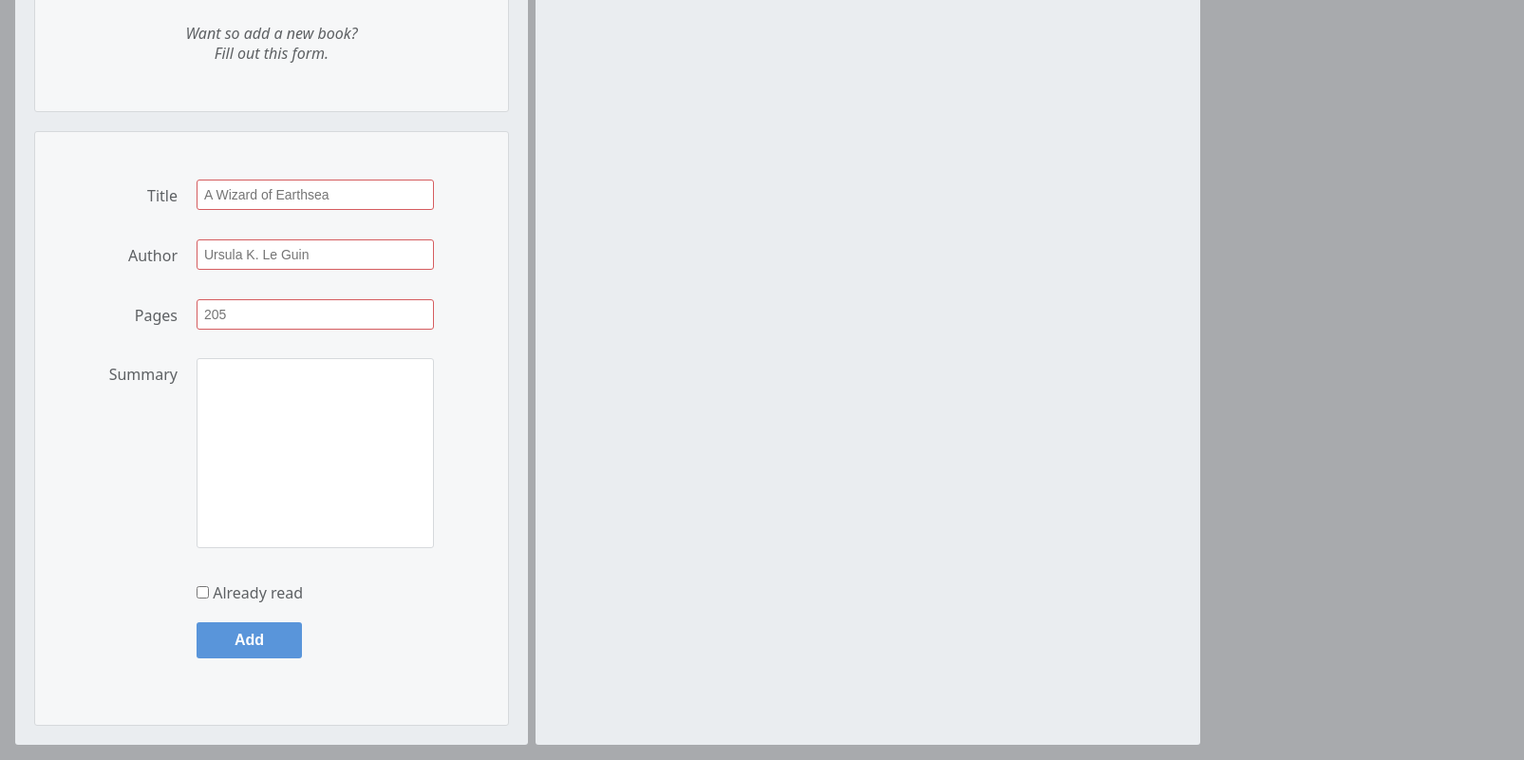
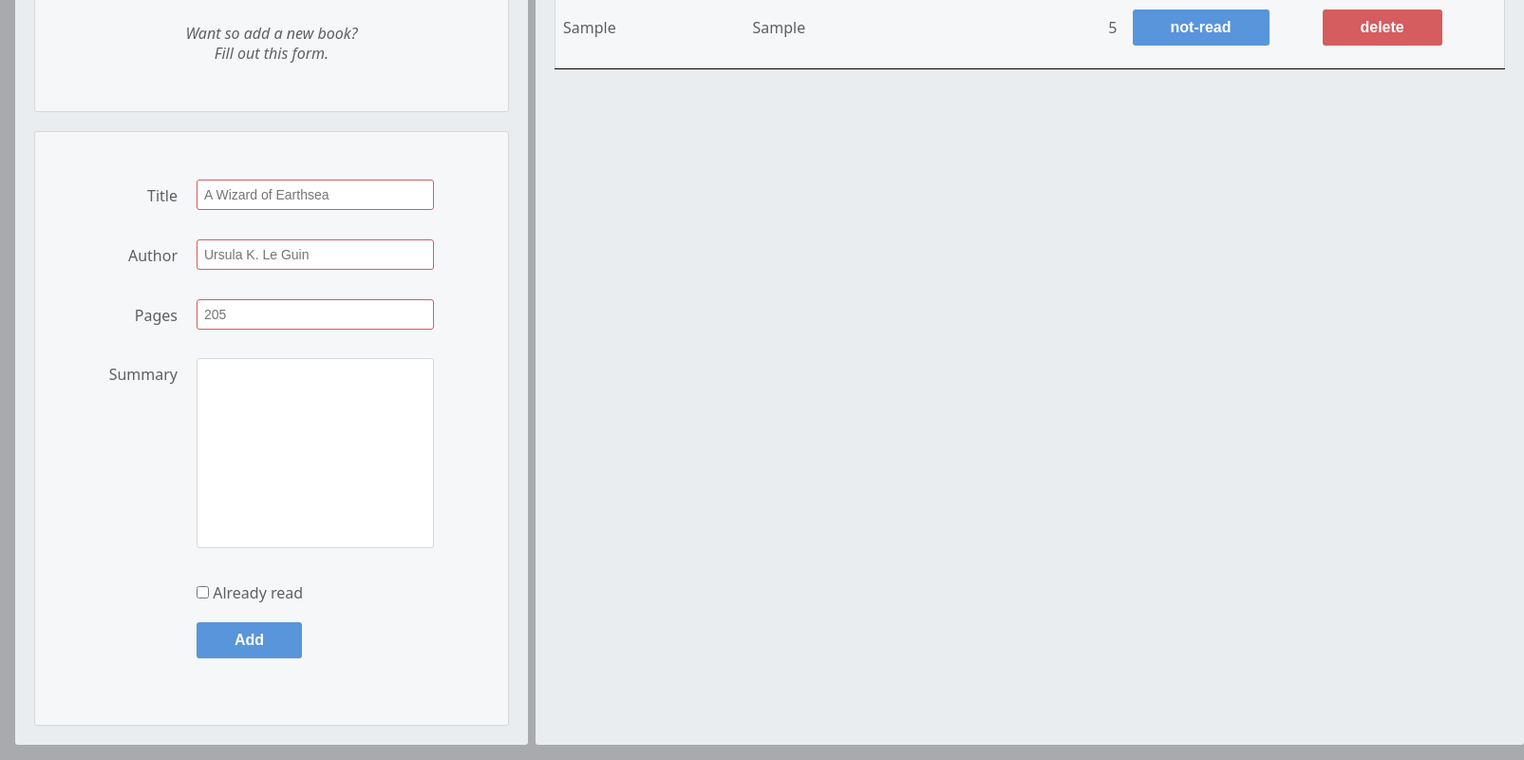
Before and after one commit to LorenzoS-93/library, a plain HTML site: page index.html in a window 1280 px wide. Both pictures are taken after typing "Sample", "Sample", "5", "Sample" into the empty fields and a click on the button "Add". Shown: the part 293-1093 px from the top of the page at 95% size, 1605 px wide, since content can reach past the window. Drawn offline with Linux system fonts and the light colour scheme.

Commit message:
feat: added delete button

```diff
--- a/index.html
+++ b/index.html
@@ -57,6 +57,7 @@
                         <th scope="col">Author</th>
                         <th scope="col">Pages</th>
                         <th scope="col">Read Status</th>
+                        <th scope="col">Delete</th>
                     </tr>
                 </table>
             </main>
--- a/main.js
+++ b/main.js
@@ -18,10 +18,13 @@ function library() {
         myLibrary.push(book);
     };
 
-
-    return {getLibrary, addBookToLibrary};
+    return { getLibrary, addBookToLibrary };
 }
 
+/*
+** A book rappresent one slot of the library
+** A book is formed by 5 attributes
+*/
 function book() {
     let title, author, pages, summary, readStatus;
 
@@ -39,14 +42,19 @@ function book() {
     const setSummary = (s) => summary = s;
     const setReadStatus = (r) => readStatus = r;
 
-    /* print debug function */
-    function getValue() {
-        return `Title: ${title}, Author: ${author}, Pages: ${pages}`;
-    }
+    /* The method switch the current read status */
+    const toggleReadStatus = () => {
+        if (readStatus === "is-read") {
+            readStatus = "not-read"
+        }
+        else {
+            readStatus = "is-read";
+        }
+    };
 
-    return {getTitle, getAuthor, getPages, getSummary, getReadStatus,
+    return { getTitle, getAuthor, getPages, getSummary, getReadStatus,
             setTitle, setAuthor, setPages, setSummary, setReadStatus,
-            getValue};
+            toggleReadStatus };
 }
 
 function screenManager() {
@@ -81,19 +89,44 @@ function screenManager() {
             const authorCell = document.createElement("td");
             authorCell.textContent = book.getAuthor();
             const pagesCell = document.createElement("td");
+            pagesCell.setAttribute("class", "pages");
             pagesCell.textContent = book.getPages();
             const readStatusCell = document.createElement("td");
-            readStatusCell.textContent = book.getReadStatus();
+            readStatusCell.setAttribute("class", "button-cell");
+            const readToggleButton = document.createElement("button");
+            readToggleButton.setAttribute("id", `${library.indexOf(book)}`);
+            readToggleButton.textContent = book.getReadStatus();
+            const deleteCell = document.createElement("td");
+            deleteCell.setAttribute("class", "button-cell");
+            const deleteBookButton = document.createElement("button");
+            deleteBookButton.setAttribute("class", "delete");
+            deleteBookButton.textContent = "delete";
+            deleteBookButton.setAttribute("id", `${library.indexOf(book)}`);
             tableRow.appendChild(titleCell);
             tableRow.appendChild(authorCell);
             tableRow.appendChild(pagesCell);
             tableRow.appendChild(readStatusCell);
+            readStatusCell.appendChild(readToggleButton);
+            tableRow.appendChild(deleteCell);
+            deleteCell.appendChild(deleteBookButton);
+            readToggleButton.addEventListener("click", toggleReadStatusHandler);
+            deleteBookButton.addEventListener("click", deleteBookHandler);
         }
     }
 
-    function addBook(event) {
+    function toggleReadStatusHandler(e) {
+        myLibrary.getLibrary()[e.target.getAttribute("id")].toggleReadStatus();
+        e.target.textContent = myLibrary.getLibrary()[e.target.getAttribute("id")].getReadStatus();
+    }
+
+    function deleteBookHandler(e) {
+        myLibrary.getLibrary().splice(e.target.getAttribute("id"), 1);
+        e.target.parentNode.parentNode.remove();
+    }
+
+    function addBookHandler(event) {
         event.preventDefault();
-
+        /* Initialize what's need for the book creation */
         const title = document.querySelector("#title");
         const author = document.querySelector("#author");
         const pages = document.querySelector("#pages");
@@ -105,221 +138,22 @@ function screenManager() {
         else {
             readStatus.value = "is-read";
         }
+        /* create the book */
         const newBook = book();
         newBook.setTitle(title.value);
         newBook.setAuthor(author.value);
         newBook.setPages(pages.value);
         newBook.setSummary(summary.value);
         newBook.setReadStatus(readStatus.value);
+        /* add the book to the library */
         myLibrary.addBookToLibrary(newBook);
+        /* refresh what's rendered */
         screenUpdate();
     }
 
-   addButton.addEventListener("click", addBook);
+   addButton.addEventListener("click", addBookHandler);
 
    screenUpdate();
 }
 
 screenManager();
-// const openDialogBtn = document.querySelector("#open-dialog");
-// const dialog = document.querySelector("dialog");
-// const closeDialogBtn = document.querySelector("#close-dialog");
-// const addBookBtn = document.querySelector("#add-book");
-
-// /* Initialize  myLibrary array */
-// const myLibrary = [];
-
-// /* Initialize Book contructor */
-// function Book(title, author, pages, summary, read) {
-//     this.title=title;
-//     this.author=author;
-//     this.pages=pages;
-//     this.summary=summary;
-//     this.read=read;
-// }
-
-// const addBookToLibrary = () => {
-//     const titleInput = document.querySelector("#title");
-//     const authorInput = document.querySelector("#author");
-//     const pagesInput = document.querySelector("#pages");
-//     const summaryInput = document.querySelector("#summary")
-//     let read;
-//     if(titleInput.value !== "" && authorInput.value !== "" && pagesInput.value !== "") {
-//         if(document.querySelector("#read").checked) {
-//             read = "read";
-//         }
-//         else {
-//             read = "not-read"
-//         }
-//         const newBook = new Book(titleInput.value, authorInput.value, pagesInput.value, summaryInput.value, read);
-//         myLibrary.push(newBook);
-//     }
-// };
-
-// const addCover = (e) => {
-//     const bookCover = document.createElement("div");
-//     bookCover.setAttribute("class", "image-placeholder");
-
-//     bookCover.textContent = "img";
-
-//     e.appendChild(bookCover);
-// };
-
-// const addAttributes = (e, b) => {
-//     const bookAttributes = document.createElement("div");
-//     bookAttributes.setAttribute("class", "attributes");
-//     fillAttributes(bookAttributes, b);
-//     e.appendChild(bookAttributes);
-// };
-
-// const fillAttributes = (e, b) => {
-//     addTitle(e, b);
-//     addAuthor(e, b);
-//     addPages(e, b);
-// };
-
-// const addTitle = (e, b) => {
-//     const bookTitle = document.createElement("p");
-//     bookTitle.setAttribute("class", "title");
-
-//     bookTitle.innerHTML = `<b>Title:</b> ${b.title}`;
-//     e.appendChild(bookTitle);
-// };
-
-// const addAuthor = (e, b) => {
-//     const bookAuthor = document.createElement("p");
-//     bookAuthor.setAttribute("class", "author");
-
-//     bookAuthor.innerHTML = `<b>Author:</b> ${b.author}`;
-//     e.appendChild(bookAuthor);
-// };
-
-// const addPages = (e, b) => {
-//     const bookPages = document.createElement("p");
-//     bookPages.setAttribute("class", "pages");
-
-//     bookPages.innerHTML = `<b>Pages:</b> ${b.pages}`;
-//     e.appendChild(bookPages);
-// };
-
-// const addSummary = (e, b) => {
-//     const bookSummary = document.createElement("p");
-//     bookSummary.setAttribute("class", "summary");
-
-//     bookSummary.innerHTML = `<b>Summary:</b> ${b.summary}`;
-//     e.appendChild(bookSummary);
-// };
-
-// const addReadBtn = (e, b) => {
-//     const readToggleBtn = document.createElement("button");
-//     readToggleBtn.setAttribute("class", "readToggleBtn");
-//     readToggleBtn.setAttribute("id", myLibrary.indexOf(b));
-//     if(b.read !== "read") {
-//         readToggleBtn.innerHTML = `<svg xmlns="http://www.w3.org/2000/svg" viewBox="0 0 24 24">
-//                                     <title>book</title>
-//                                     <path d="M18,22A2,2 0 0,0 20,20V4C20,2.89 19.1,2 18,2H12V9L9.5,7.5L7,9V2H6A2,2 0 0,0 4,4V20A2,2 0 0,0 6,22H18Z" />
-//                                     </svg>`;
-//     }
-//     else {
-//         readToggleBtn.innerHTML = `<svg xmlns="http://www.w3.org/2000/svg" viewBox="0 0 24 24">
-//                                     <title>book-check</title>
-//                                     <path d="M16.75 22.16L14 19.16L15.16 18L16.75 19.59L20.34 16L21.5 17.41L16.75 22.16M6 22C4.89 22 4 21.1 4
-//                                      20V4C4 2.89 4.89 2 6 2H7V9L9.5 7.5L12 9V2H18C19.1 2 20 2.89 20 4V13.34C19.37 13.12 18.7
-//                                      13 18 13C14.69 13 12 15.69 12 19C12 20.09 12.29 21.12 12.8 22H6Z" />
-//                                     </svg>`
-//     }
-
-//     readToggleBtn.addEventListener("click", toggleReadStatus);
-//     e.appendChild(readToggleBtn);
-// };
-
-// function toggleReadStatus() {
-//     if(myLibrary[this.getAttribute("id")].read === "read") {
-//         myLibrary[this.getAttribute("id")].read = "not-read";
-//     }
-//     else {
-//         myLibrary[this.getAttribute("id")].read = "read";
-//     }
-//     showLibrary();
-// }
-
-// const addDltBtn = (e, b) => {
-//     const deleteBookBtn = document.createElement("button");
-//     deleteBookBtn.setAttribute("class", "deleteBookBtn");
-//     deleteBookBtn.setAttribute("id", myLibrary.indexOf(b));
-//     deleteBookBtn.innerHTML = `<svg xmlns="http://www.w3.org/2000/svg" viewBox="0 0 24 24">
-//                                 <title>delete</title>
-//                                 <path d="M19,4H15.5L14.5,3H9.5L8.5,4H5V6H19M6,19A2,2 0 0,0 8,21H16A2,2 0 0,0 18,19V7H6V19Z" />
-//                                 </svg>`;
-//     deleteBookBtn.addEventListener("click", removeBook);
-//     e.appendChild(deleteBookBtn);
-// };
-
-// function removeBook() {
-//     myLibrary.splice(this.getAttribute("id"), 1);
-//     this.parentNode.parentNode.remove();
-// }
-
-// const fillBtnRow = (e, b) => {
-//     addReadBtn(e, b);
-//     addDltBtn(e, b);
-// };
-
-// const addBtnRow = (e, b) => {
-//     const btnRow = document.createElement("div");
-//     btnRow.setAttribute("class", "btnRow");
-//     fillBtnRow(btnRow, b);
-//     e.appendChild(btnRow);
-// };
-
-// const fillCard = (e, b) => {
-//     addCover(e);
-//     addAttributes(e, b);
-//     addSummary(e, b);
-//     addBtnRow(e, b);
-// };
-
-// const addCard = (e, b) => {
-//     const newCard = document.createElement("div");
-//     newCard.setAttribute("class", "card");
-//     fillCard(newCard, b);
-//     e.insertBefore(newCard, openDialogBtn);
-// };
-
-// const showLibrary = () => {
-//     const main = document.querySelector("main");
-//     refreshLibrary(main);
-//     for(const book of myLibrary) {
-//         addCard(main, book);
-//     }
-// };
-
-// const refreshLibrary = (e) => {
-//     while (e.children.length > 1) {
-//         e.removeChild(e.firstChild);
-//     }
-// };
-
-// const openDialog = () => {
-//     const form = document.querySelector("form");
-//     form.reset();
-//     dialog.showModal();
-// };
-
-// const closeDialog = (event) => {
-//     event.preventDefault();
-//     dialog.close();
-// };
-
-// const addBook = (event) => {
-//     event.preventDefault();
-
-//     addBookToLibrary();
-//     showLibrary();
-
-//     dialog.close();
-// };
-
-// openDialogBtn.addEventListener("click", openDialog);
-// closeDialogBtn.addEventListener("click", closeDialog);
-// addBookBtn.addEventListener("click", addBook);
--- a/style.css
+++ b/style.css
@@ -16,7 +16,7 @@ body {
 
 .container {
   display: grid;
-  grid-template-columns: 1fr 5fr;
+  grid-template-columns: 1fr 3fr;
   gap: 8px;
 }
 
@@ -139,7 +139,8 @@ main table {
   width: auto;
 }
 
-.form-row button {
+.form-row button,
+td button {
   font-size: 16px;
   font-weight: bold;
 
@@ -154,11 +155,13 @@ main table {
   cursor: pointer;
 }
 
-.form-row button:hover {
+.form-row button:hover,
+td button:hover {
   background-color: #76AEED;
 }
 
-.form-row button:active {
+.form-row button:active,
+td button:active {
   background-color: #407FC7;
 }
 
@@ -170,10 +173,44 @@ main {
 }
 
 table {
-    border-collapse: collapse;
+  border-collapse: collapse;
+  width: 100%;
 }
 
 tr {
   border-bottom: 1px solid black;
+}
 
+th,
+td {
+  min-width: 200px;
 }
+
+th {
+  padding: 24px 48px;
+}
+
+td {
+  padding: 24px 8px;
+  text-align: start;
+}
+
+.pages {
+  text-align: end;
+}
+
+td button {
+  margin-left: 0;
+}
+
+td .delete {
+  background-color: #D55C5F;
+}
+
+td .delete:hover {
+  background-color: #e96466;
+}
+
+td .delete:active {
+  background-color: #b45051;
+}
```
